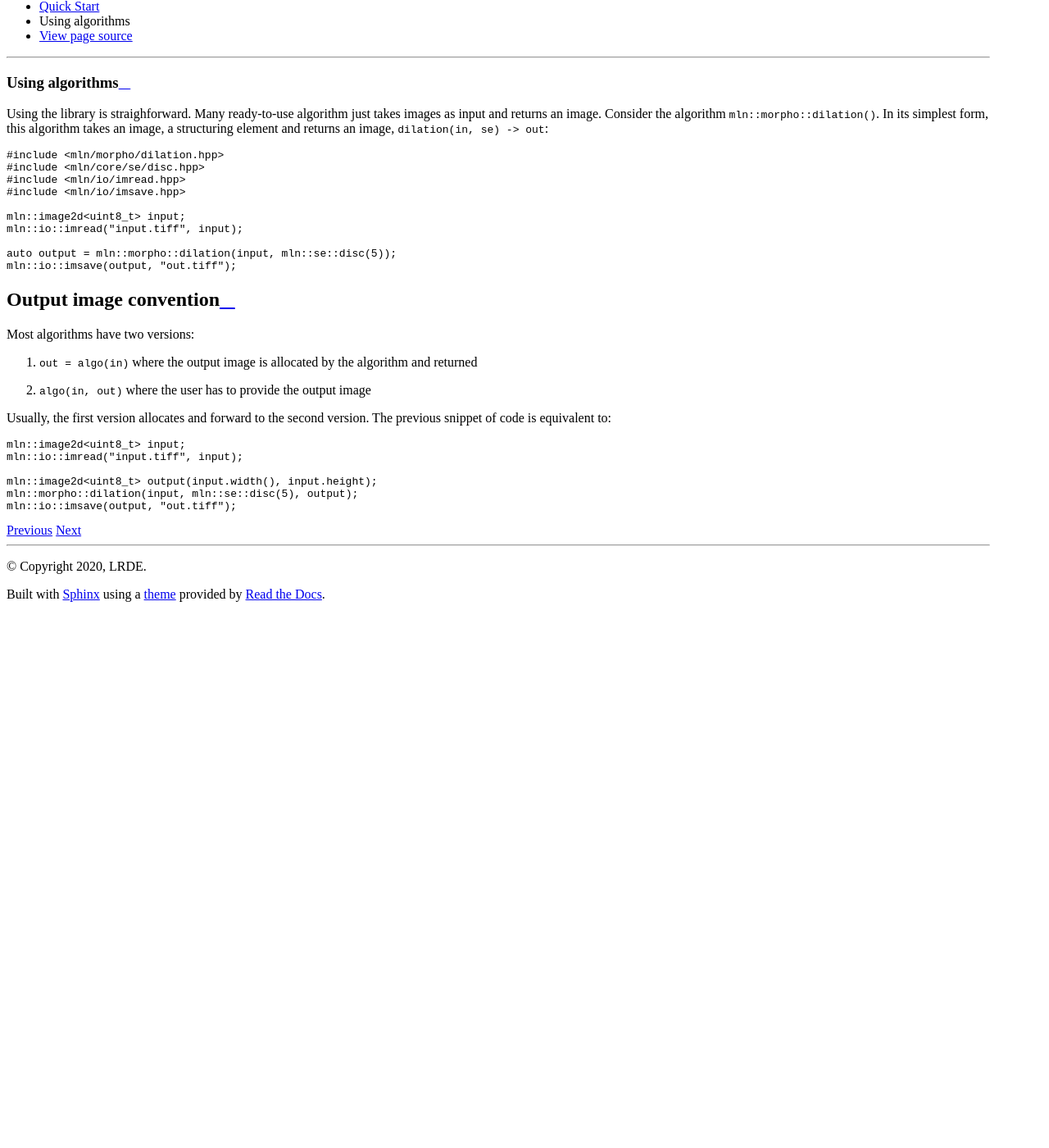
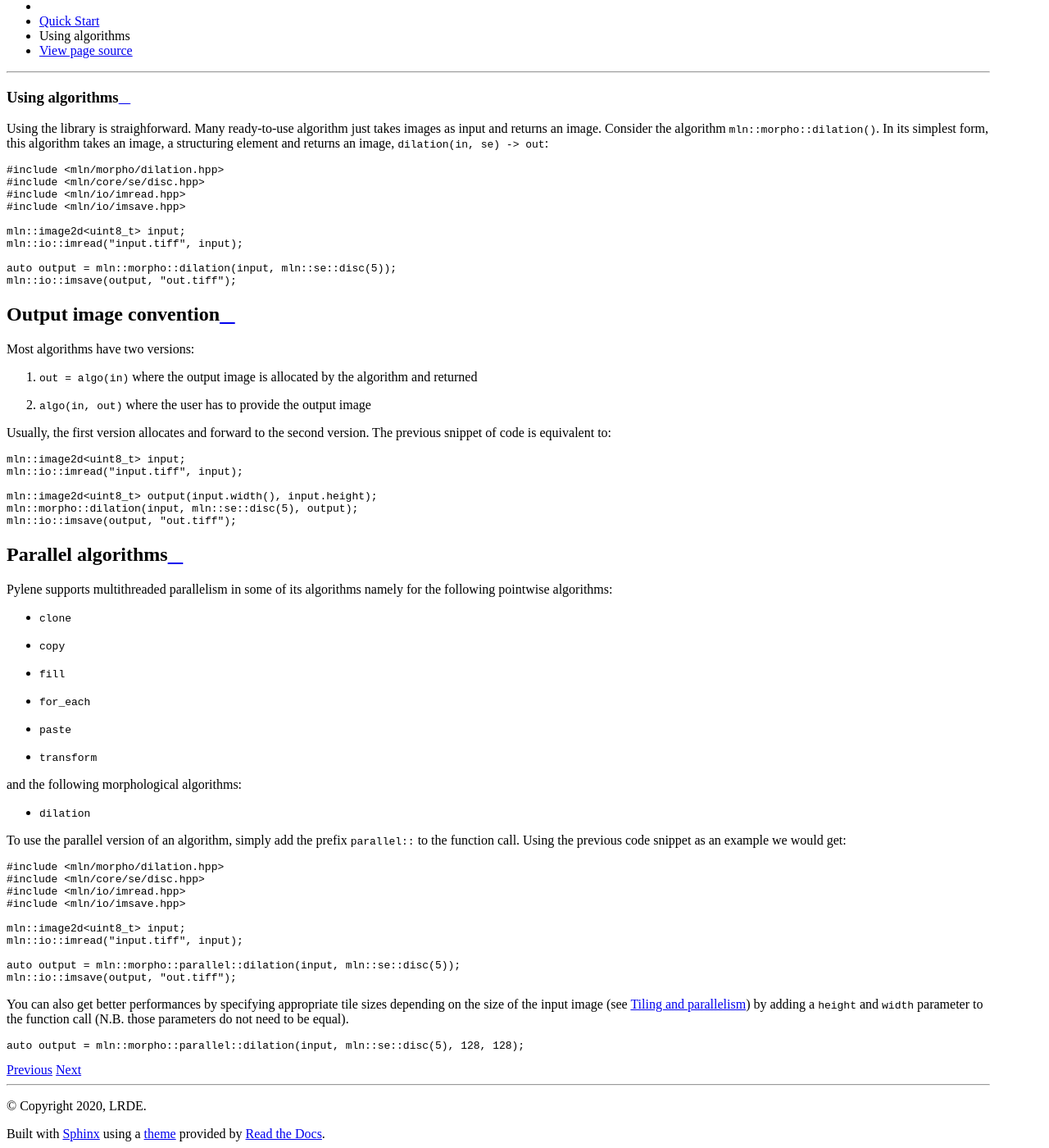
Before and after one commit to GerHobbelt/pylene, a Sphinx documentation site: the page built from doc/source/tutorial/using_algorithms.rst, in a window 1280 px wide and 1400 px high, scrolled down 348 px. Shown: the whole window at 82% size. Built offline with Sphinx 7.4.7 and the Read the Docs theme 2.0.0, drawn with Linux system fonts in a browser that asks for light colours; before the commit the page ends 1090 px from its top, so only the background shows below that.

Commit message:
Add user documentation on using parallel algorithms

```diff
--- a/doc/source/tutorial/using_algorithms.rst
+++ b/doc/source/tutorial/using_algorithms.rst
@@ -37,3 +37,40 @@ Usually, the first version allocates and forward to the second version. The prev
   mln::image2d<uint8_t> output(input.width(), input.height);
   mln::morpho::dilation(input, mln::se::disc(5), output);
   mln::io::imsave(output, "out.tiff");
+
+
+Parallel algorithms
+-------------------
+
+Pylene supports multithreaded parallelism in some of its algorithms namely for the following pointwise algorithms:
+
+* ``clone``
+* ``copy``
+* ``fill``
+* ``for_each``
+* ``paste``
+* ``transform``
+
+and the following morphological algorithms:
+
+* ``dilation``
+
+To use the parallel version of an algorithm, simply add the prefix ``parallel::`` to the function call.
+Using the previous code snippet as an example we would get::
+
+  #include <mln/morpho/dilation.hpp>
+  #include <mln/core/se/disc.hpp>
+  #include <mln/io/imread.hpp>
+  #include <mln/io/imsave.hpp>
+
+  mln::image2d<uint8_t> input;
+  mln::io::imread("input.tiff", input);
+
+  auto output = mln::morpho::parallel::dilation(input, mln::se::disc(5));
+  mln::io::imsave(output, "out.tiff");
+
+You can also get better performances by specifying appropriate tile sizes depending on the size of the input image (see :ref:doc:`Tiling and parallelism </tiling>`)
+by adding a ``height`` and ``width`` parameter to the function call (N.B. those parameters do not need to be equal).
+::
+
+  auto output = mln::morpho::parallel::dilation(input, mln::se::disc(5), 128, 128);
```
